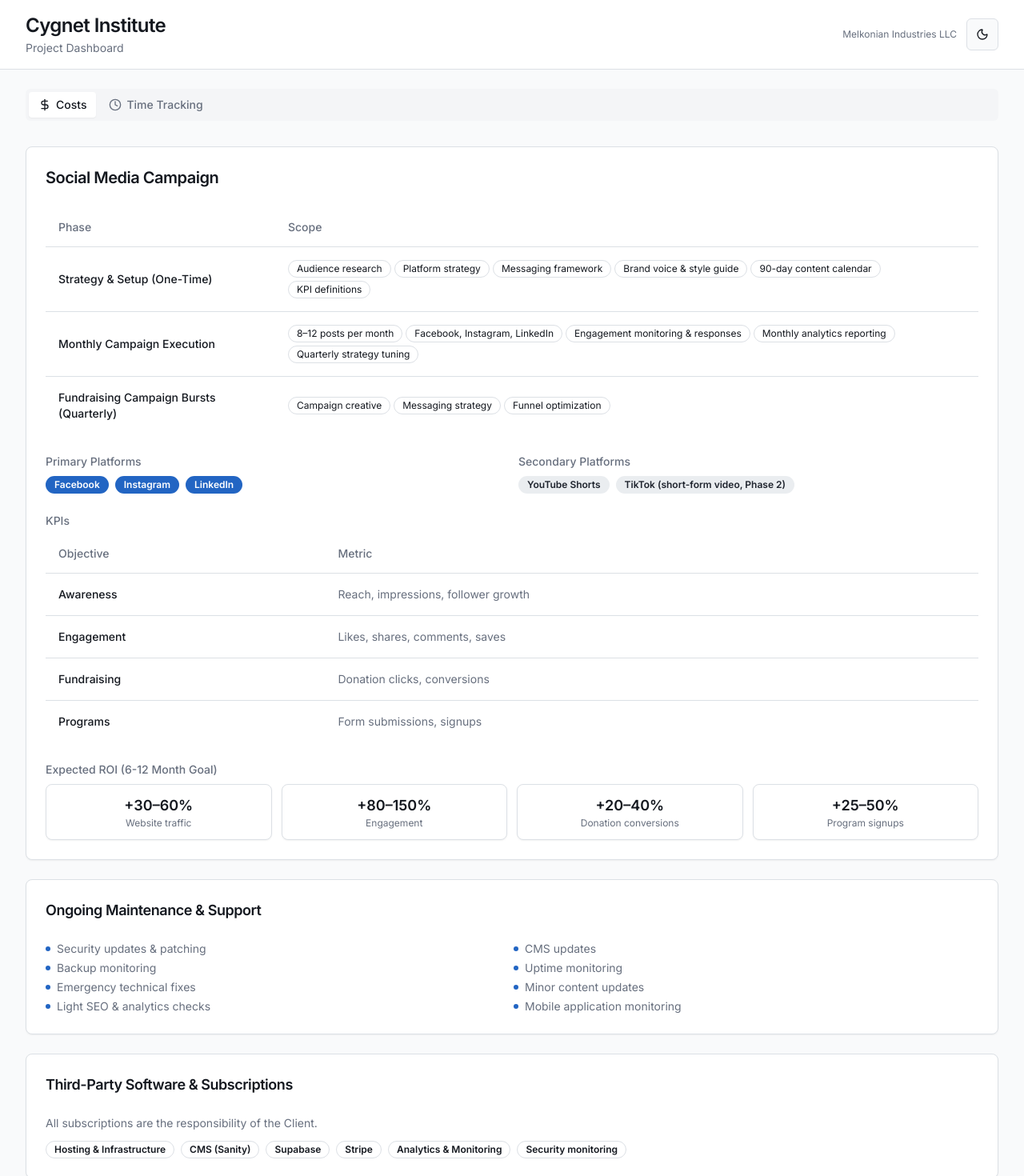
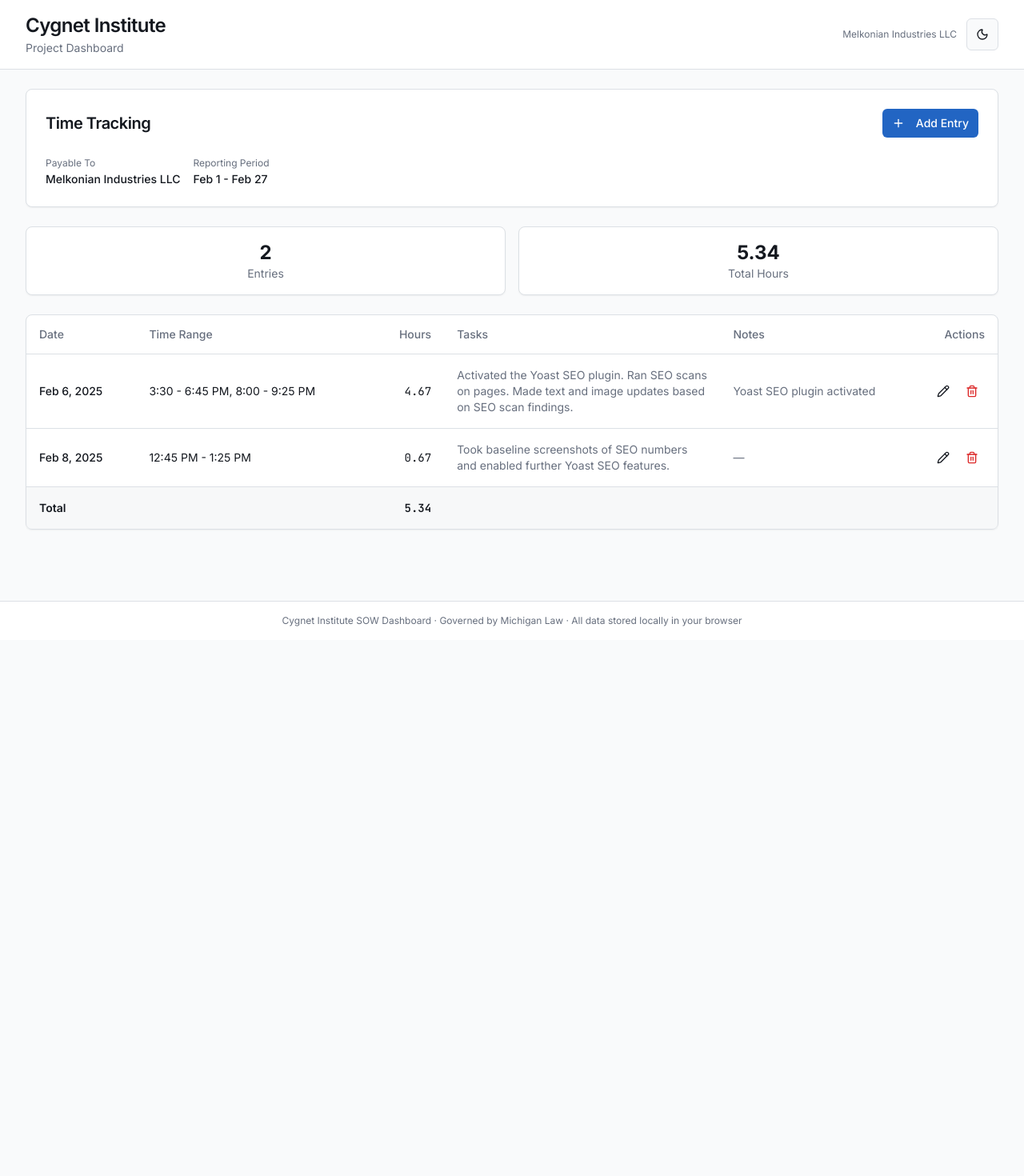
Before and after one commit to davemelk100/time-trackings, a Next.js app: page / in a window 1280 px wide. Shown: the top 1470 px of the page at 80% size. After the commit the page ends 800 px from the top, so only its background shows below. Built offline with nearby package versions, Linux system fonts and the light colour scheme.

Commit message:
feat: simplify page to render Time Tracking directly\n\nRemove tabs and Costs section for cleaner layout.

```diff
--- a/app/page.tsx
+++ b/app/page.tsx
@@ -1,41 +1,14 @@
 "use client"
 
-import { Tabs, TabsContent, TabsList, TabsTrigger } from "@/components/ui/tabs"
 import { DashboardHeader } from "@/components/dashboard-header"
-import { CostsSection } from "@/components/costs-section"
 import { TimeTrackingSection } from "@/components/time-tracking-section"
-import { DollarSign, Clock } from "lucide-react"
 
 export default function Page() {
   return (
     <div className="flex min-h-screen flex-col">
       <DashboardHeader />
       <main className="mx-auto w-full max-w-7xl flex-1 px-4 py-6 sm:px-6 lg:px-8">
-        <Tabs defaultValue="costs" className="flex flex-col gap-6">
-          <TabsList className="flex h-auto w-full flex-wrap justify-start gap-1 bg-muted/50 p-1">
-            <TabsTrigger
-              value="costs"
-              className="flex items-center gap-1.5 text-sm data-[state=active]:bg-card data-[state=active]:text-foreground data-[state=active]:shadow-sm"
-            >
-              <DollarSign className="h-4 w-4" />
-              <span className="hidden sm:inline">Costs</span>
-            </TabsTrigger>
-            <TabsTrigger
-              value="time"
-              className="flex items-center gap-1.5 text-sm data-[state=active]:bg-card data-[state=active]:text-foreground data-[state=active]:shadow-sm"
-            >
-              <Clock className="h-4 w-4" />
-              <span className="hidden sm:inline">Time Tracking</span>
-            </TabsTrigger>
-          </TabsList>
-
-          <TabsContent value="costs">
-            <CostsSection />
-          </TabsContent>
-          <TabsContent value="time">
-            <TimeTrackingSection />
-          </TabsContent>
-        </Tabs>
+        <TimeTrackingSection />
       </main>
       <footer className="border-t border-border bg-card py-4 text-center text-xs text-muted-foreground">
         Cygnet Institute SOW Dashboard &middot; Governed by Michigan Law
--- a/components/costs-section.tsx
+++ /dev/null
@@ -1,174 +0,0 @@
-import { Card, CardContent, CardHeader, CardTitle } from "@/components/ui/card"
-import { Badge } from "@/components/ui/badge"
-import {
-  Table,
-  TableBody,
-  TableCell,
-  TableHead,
-  TableHeader,
-  TableRow,
-} from "@/components/ui/table"
-import {
-  socialMediaCampaign,
-  maintenance,
-  thirdPartyCosts,
-} from "@/lib/project-data"
-
-export function CostsSection() {
-  return (
-    <div className="flex flex-col gap-6">
-      {/* Social Media Campaign */}
-      <Card>
-        <CardHeader>
-          <CardTitle className="text-xl">Social Media Campaign</CardTitle>
-        </CardHeader>
-        <CardContent className="flex flex-col gap-6">
-          {/* Phases */}
-          <Table>
-            <TableHeader>
-              <TableRow>
-                <TableHead>Phase</TableHead>
-                <TableHead>Scope</TableHead>
-              </TableRow>
-            </TableHeader>
-            <TableBody>
-              {socialMediaCampaign.phases.map((p) => (
-                <TableRow key={p.name}>
-                  <TableCell>
-                    <span className="font-medium">{p.name}</span>
-                  </TableCell>
-                  <TableCell>
-                    <div className="flex flex-wrap gap-1">
-                      {p.scope.map((s) => (
-                        <Badge
-                          key={s}
-                          variant="outline"
-                          className="text-xs font-normal"
-                        >
-                          {s}
-                        </Badge>
-                      ))}
-                    </div>
-                  </TableCell>
-                </TableRow>
-              ))}
-            </TableBody>
-          </Table>
-
-          {/* Platforms */}
-          <div className="grid grid-cols-1 gap-4 md:grid-cols-2">
-            <div className="flex flex-col gap-2">
-              <h4 className="text-sm font-medium text-muted-foreground">
-                Primary Platforms
-              </h4>
-              <div className="flex flex-wrap gap-2">
-                {socialMediaCampaign.platforms.primary.map((p) => (
-                  <Badge key={p}>{p}</Badge>
-                ))}
-              </div>
-            </div>
-            <div className="flex flex-col gap-2">
-              <h4 className="text-sm font-medium text-muted-foreground">
-                Secondary Platforms
-              </h4>
-              <div className="flex flex-wrap gap-2">
-                {socialMediaCampaign.platforms.secondary.map((p) => (
-                  <Badge key={p} variant="secondary">
-                    {p}
-                  </Badge>
-                ))}
-              </div>
-            </div>
-          </div>
-
-          {/* KPIs */}
-          <div>
-            <h4 className="mb-2 text-sm font-medium text-muted-foreground">
-              KPIs
-            </h4>
-            <Table>
-              <TableHeader>
-                <TableRow>
-                  <TableHead>Objective</TableHead>
-                  <TableHead>Metric</TableHead>
-                </TableRow>
-              </TableHeader>
-              <TableBody>
-                {socialMediaCampaign.kpis.map((k) => (
-                  <TableRow key={k.objective}>
-                    <TableCell className="font-medium">
-                      {k.objective}
-                    </TableCell>
-                    <TableCell className="text-muted-foreground">
-                      {k.metric}
-                    </TableCell>
-                  </TableRow>
-                ))}
-              </TableBody>
-            </Table>
-          </div>
-
-          {/* Expected ROI */}
-          <div>
-            <h4 className="mb-2 text-sm font-medium text-muted-foreground">
-              Expected ROI (6-12 Month Goal)
-            </h4>
-            <div className="flex flex-wrap gap-3">
-              {socialMediaCampaign.expectedROI.map((r) => (
-                <Card key={r.metric} className="min-w-[140px] flex-1">
-                  <CardContent className="p-3 text-center">
-                    <p className="text-lg font-semibold">{r.goal}</p>
-                    <p className="text-xs text-muted-foreground">{r.metric}</p>
-                  </CardContent>
-                </Card>
-              ))}
-            </div>
-          </div>
-        </CardContent>
-      </Card>
-
-      {/* Maintenance */}
-      <Card>
-        <CardHeader>
-          <CardTitle className="text-lg">
-            Ongoing Maintenance & Support
-          </CardTitle>
-        </CardHeader>
-        <CardContent>
-          <ul className="grid grid-cols-1 gap-1 sm:grid-cols-2">
-            {maintenance.includes.map((item) => (
-              <li
-                key={item}
-                className="flex items-center gap-2 text-sm text-muted-foreground"
-              >
-                <span className="block h-1.5 w-1.5 shrink-0 rounded-full bg-primary" />
-                {item}
-              </li>
-            ))}
-          </ul>
-        </CardContent>
-      </Card>
-
-      {/* Third-Party Software */}
-      <Card>
-        <CardHeader>
-          <CardTitle className="text-lg">
-            Third-Party Software & Subscriptions
-          </CardTitle>
-        </CardHeader>
-        <CardContent>
-          <p className="mb-3 text-sm text-muted-foreground">
-            All subscriptions are the responsibility of the Client.
-          </p>
-          <div className="flex flex-wrap gap-2">
-            {thirdPartyCosts.categories.map((c) => (
-              <Badge key={c} variant="outline">
-                {c}
-              </Badge>
-            ))}
-          </div>
-        </CardContent>
-      </Card>
-    </div>
-  )
-}
```
